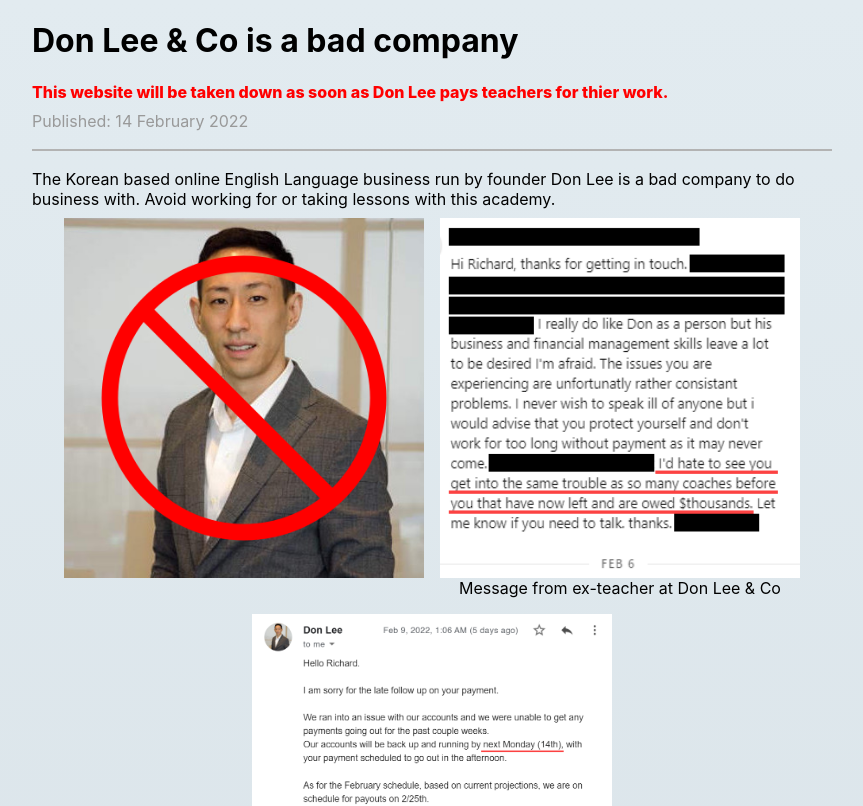
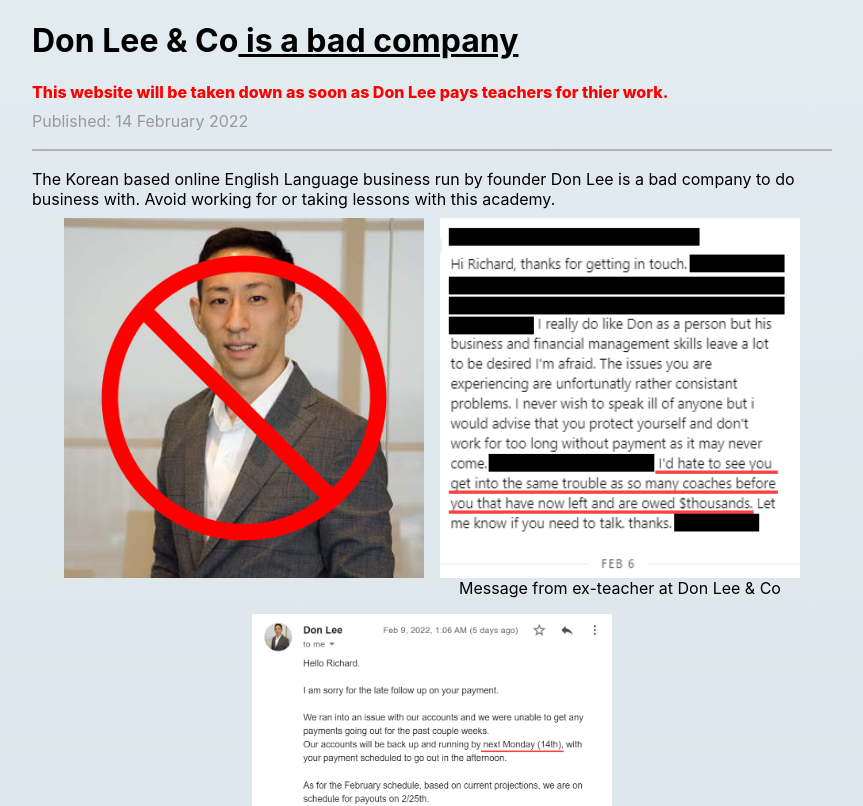
Before and after one commit to ricqua/donleeco, a Next.js app: page / in a window 1280 px wide. Shown: the top 806 px of the page, without its empty margins (208-1071 px from the left). Built offline with nearby package versions, Linux system fonts and the light colour scheme.

Commit message:
underline heading text

```diff
--- a/pages/index.js
+++ b/pages/index.js
@@ -31,7 +31,9 @@
       </Head>
 
       <main className={styles.main}>
-        <h1>Don Lee & Co is a bad company</h1>
+        <h1>Don Lee & Co
+          <u> is a bad company</u>
+           </h1>
 
         <label className={styles.warningLabel}>This website will be taken down as soon as Don Lee pays teachers for thier work.</label>
         <p className={styles.published}>Published: 14 February 2022</p>
```
